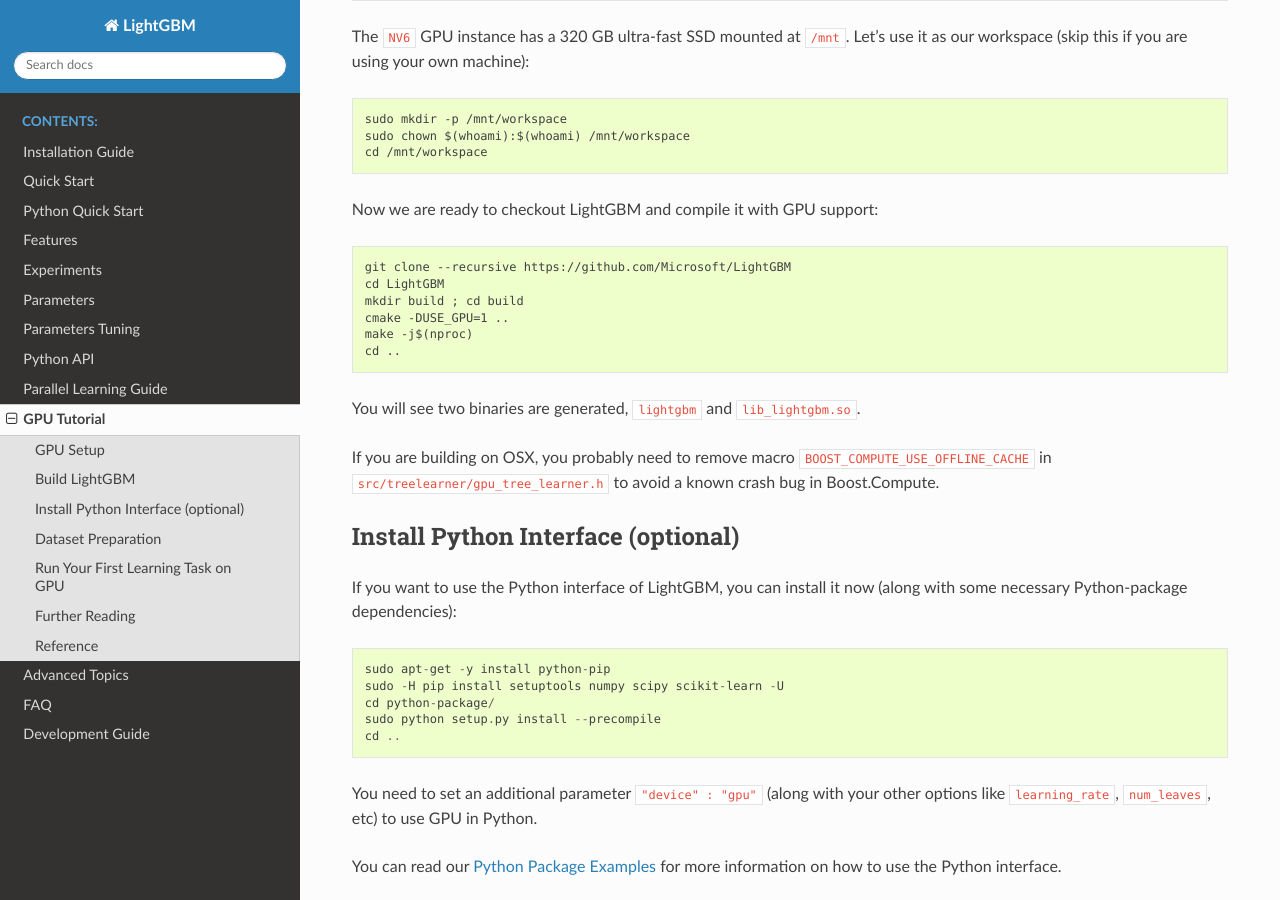
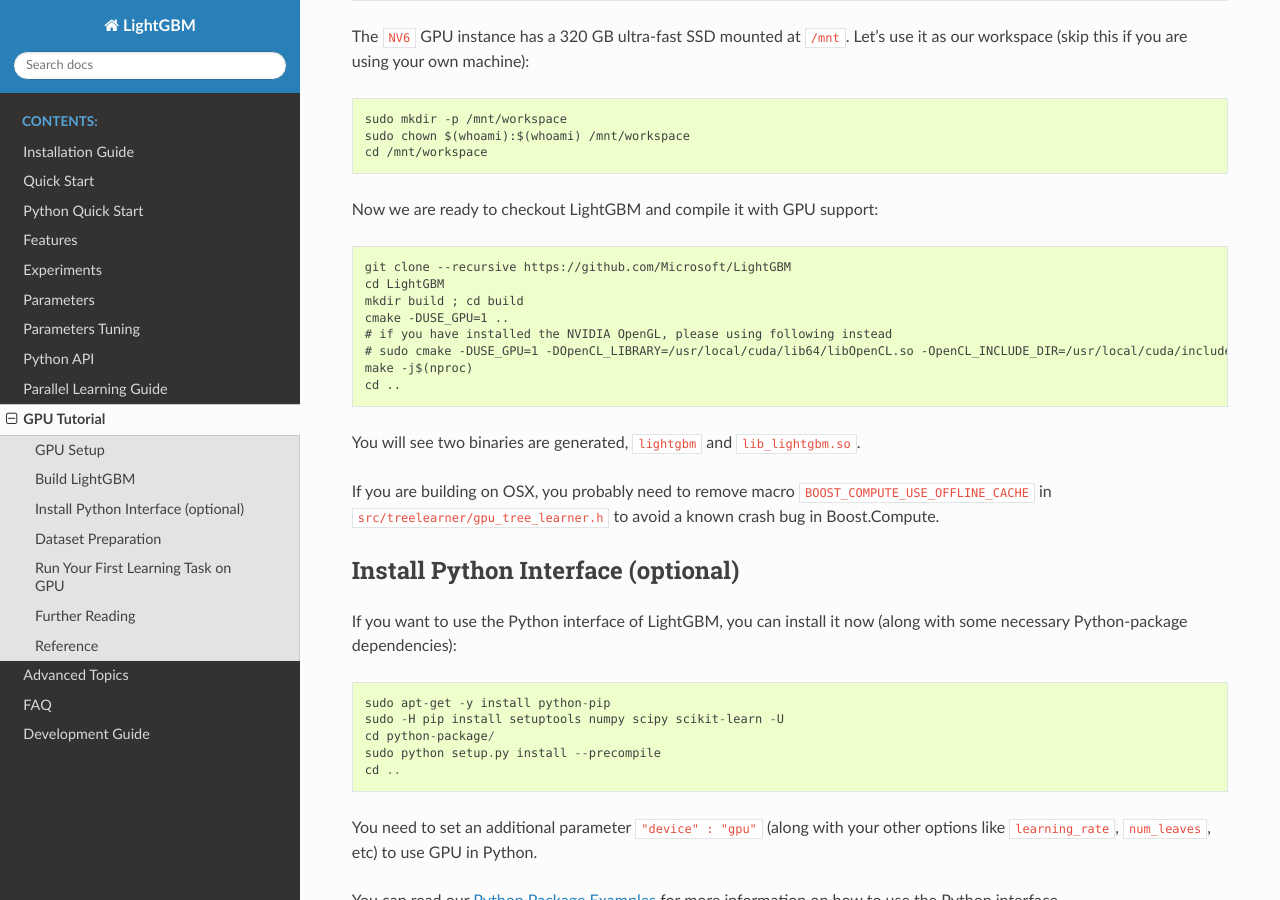
Before and after one commit to microsoft/LightGBM, a Sphinx documentation site: the page built from docs/GPU-Tutorial.rst, in a window 1280 px wide and 900 px high, scrolled down 1086 px. Built offline with Sphinx 7.4.7 and the Read the Docs theme 2.0.0, drawn with Linux system fonts in a browser that asks for light colours.

Commit message:
[docs] Update GPU-Tutorial.rst (#1037)
* Update GPU-Tutorial.rst

* Update Installation-Guide.rst

* Update GPU-Tutorial.rst

```diff
--- a/docs/GPU-Tutorial.rst
+++ b/docs/GPU-Tutorial.rst
@@ -61,6 +61,8 @@
     cd LightGBM
     mkdir build ; cd build
     cmake -DUSE_GPU=1 ..
+    # if you have installed the NVIDIA OpenGL, please using following instead
+    # sudo cmake -DUSE_GPU=1 -DOpenCL_LIBRARY=/usr/local/cuda/lib64/libOpenCL.so -OpenCL_INCLUDE_DIR=/usr/local/cuda/include/ ..
     make -j$(nproc)
     cd ..
 
--- a/docs/Installation-Guide.rst
+++ b/docs/Installation-Guide.rst
@@ -227,6 +227,8 @@
   git clone --recursive https://github.com/Microsoft/LightGBM ; cd LightGBM
   mkdir build ; cd build
   cmake -DUSE_GPU=1 ..
+  # if you have installed the NVIDIA OpenGL, please using following instead
+  # sudo cmake -DUSE_GPU=1 -DOpenCL_LIBRARY=/usr/local/cuda/lib64/libOpenCL.so -OpenCL_INCLUDE_DIR=/usr/local/cuda/include/ ..
   make -j4
 
 Windows
```
